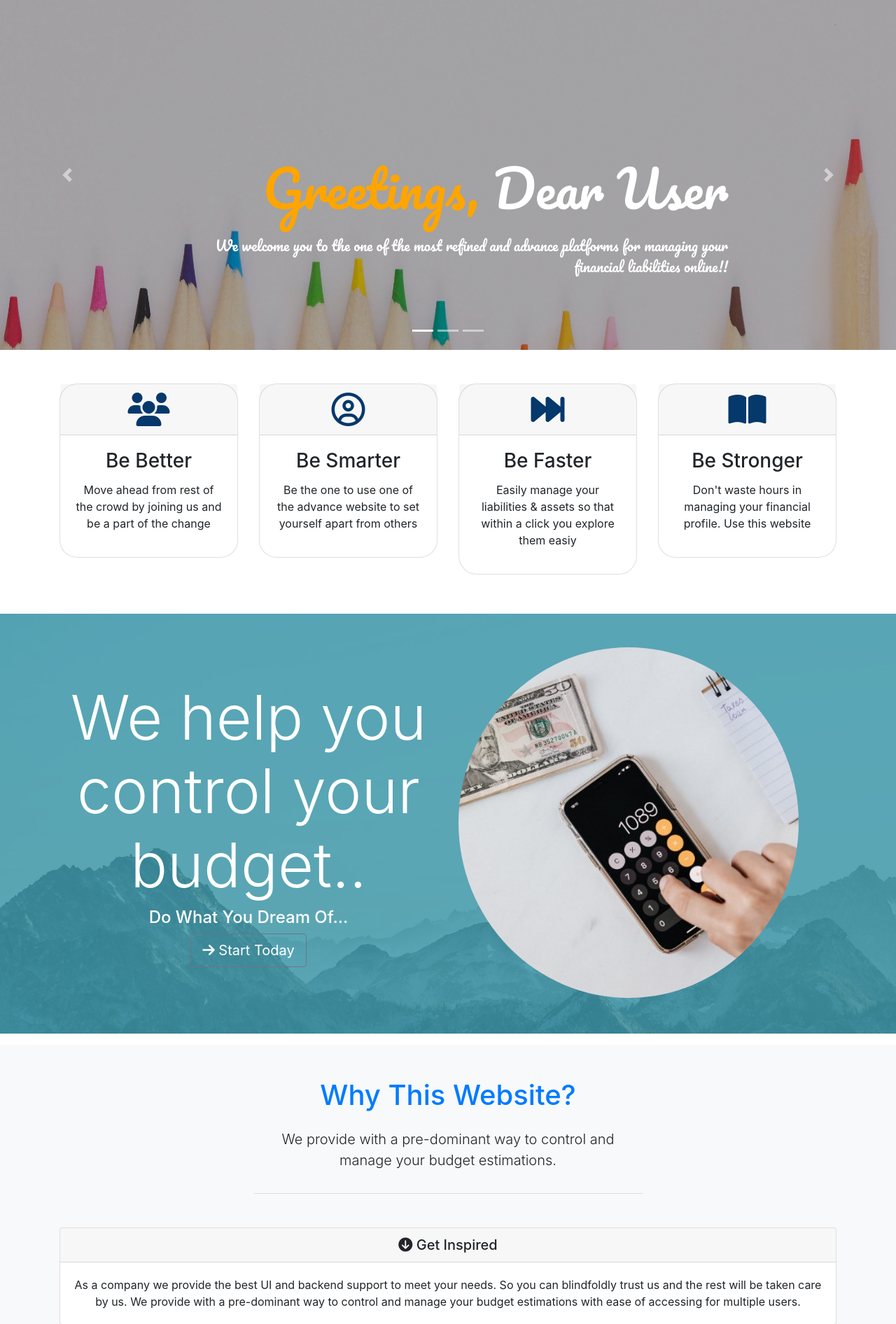
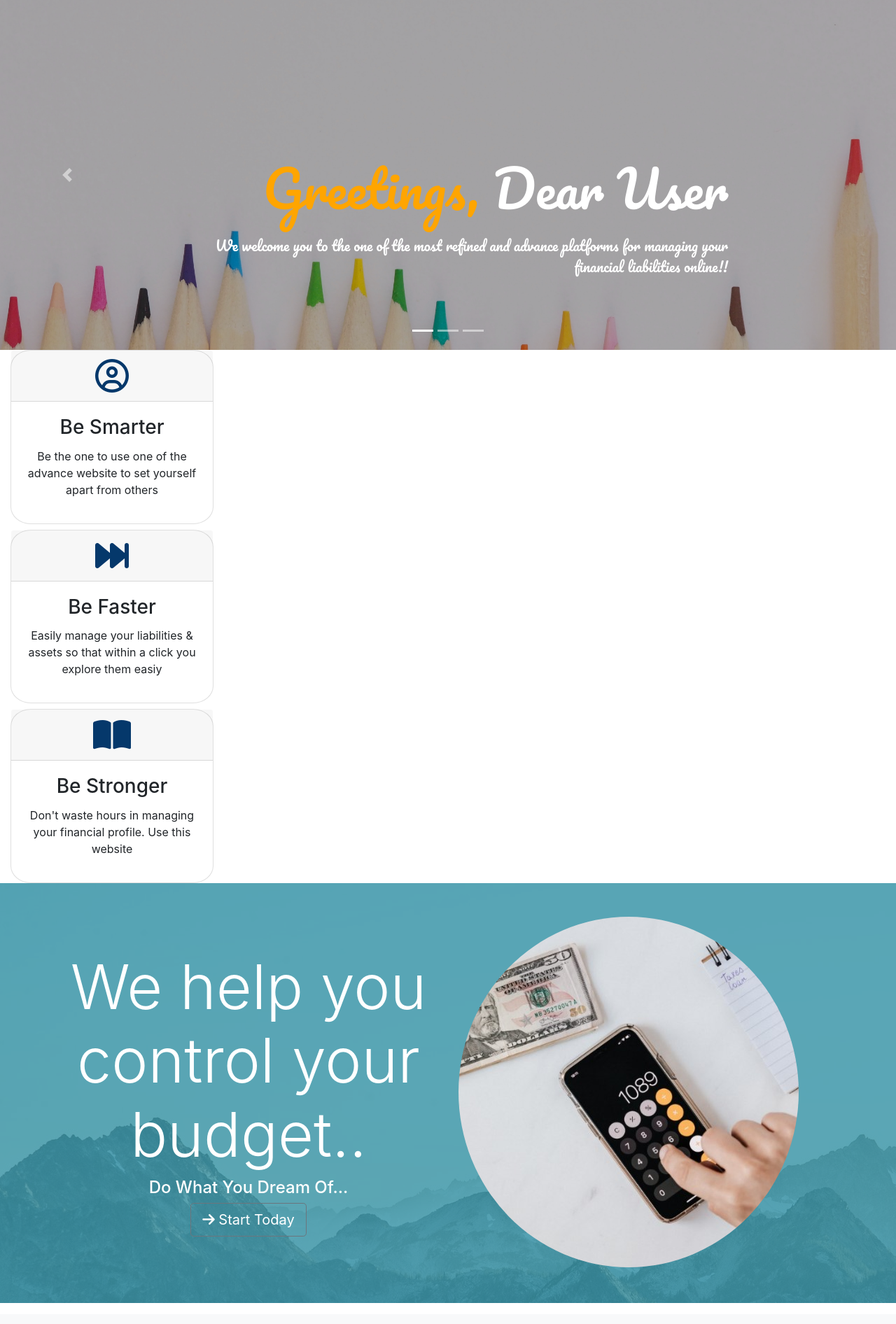
Before and after one commit to VersatileVats/Control-Budget, a PHP site: page / in a window 1280 px wide. Shown: the part 70-1962 px from the top of the page at 70% size. Run offline with PHP 8.4, Linux system fonts and the light colour scheme; some libraries are stand-ins or nearby versions.

Commit message:
Update index.php

```diff
--- a/index.php
+++ b/index.php
@@ -98,31 +98,6 @@
       <a href="#myCarousel" class="carousel-control-prev" data-slide="prev">
         <span class="carousel-control-prev-icon"></span>
       </a>
-      <a href="#myCarousel" class="carousel-control-next" data-slide="next">
-        <span class="carousel-control-next-icon"></span>
-      </a>
-    </div>
-  </section>
-
-  <!-- Boxes -->
-  <section class="p-4 m-4">
-    <div class="container">
-      <div class="row">
-        <div class="col-md-3 text-center mb-2">
-          <div class="card" style="border-radius: 10%;">
-              <div class="card-header">
-                <i class="fas fa-users fa-3x" style="color: #05386B;"></i>
-              </div>
-              <div class="card-body">
-                <div class="card-title">
-                  <h3>Be Better</h3>
-                </div>
-                <p>
-                Move ahead from rest of the crowd by joining us and be
-                a part of the change
-                </p>
-              </div>
-            </div>
         </div>
         <div class="col-md-3 text-center mb-2">
           <div class="card" style="border-radius: 10%;">
```
